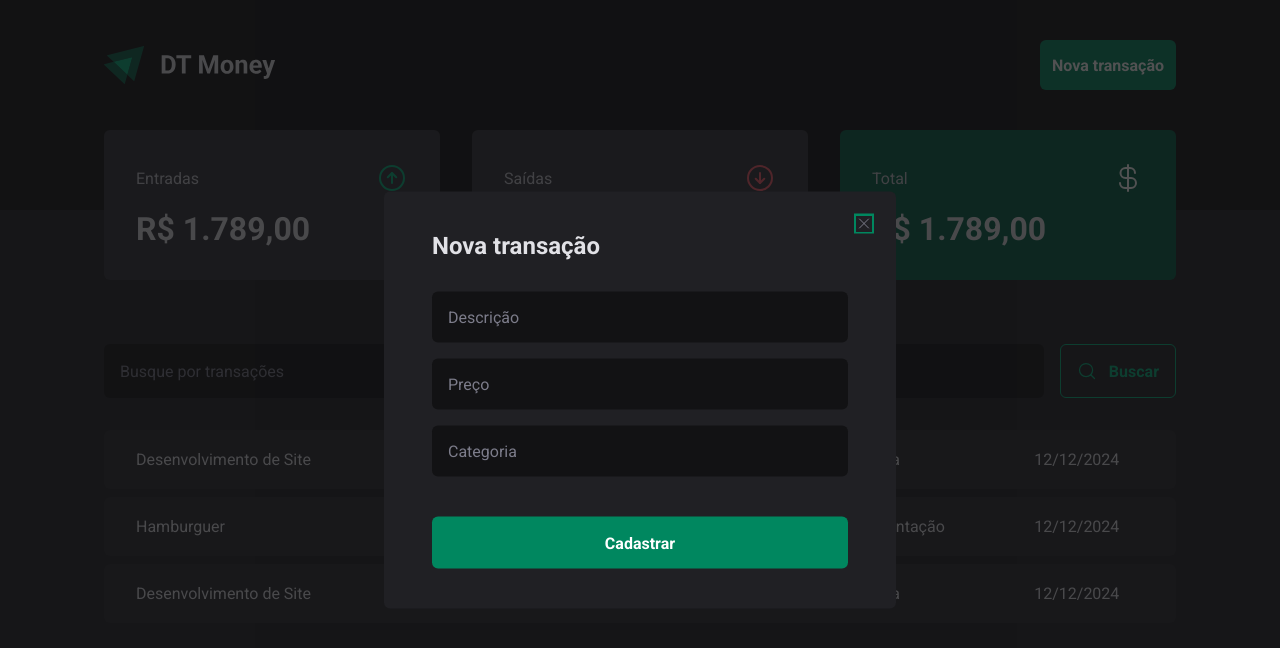
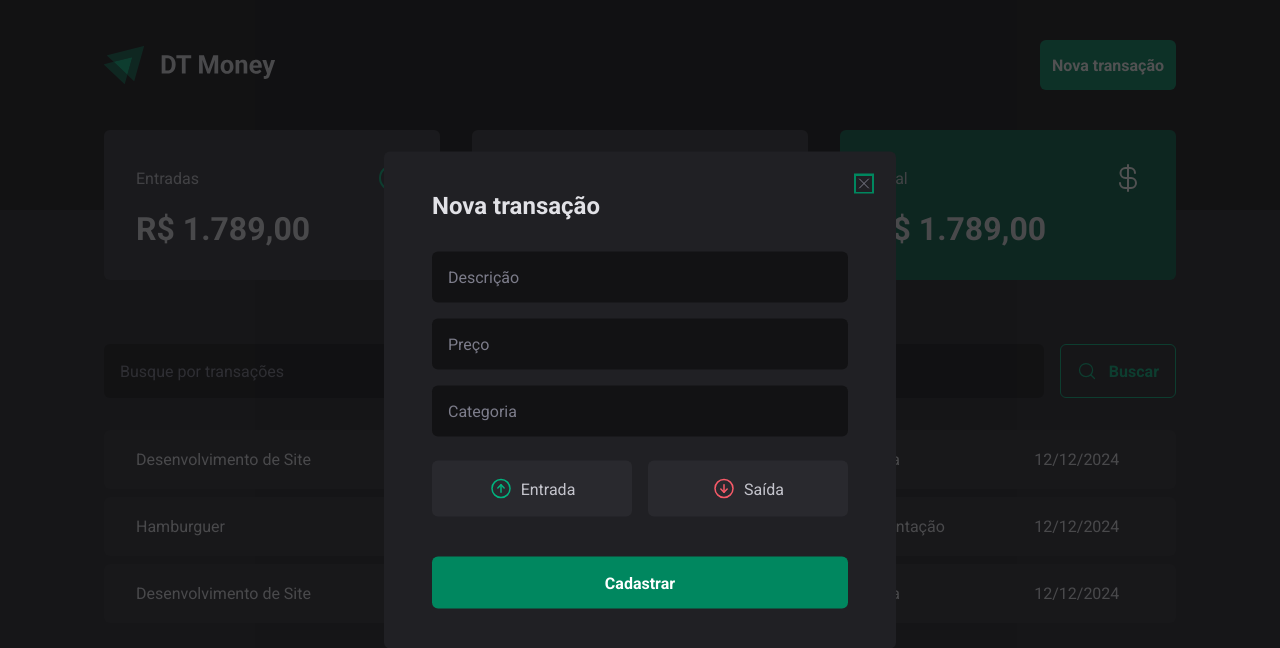
Before and after one commit to EmanuelQuintino/DT-Money-Ignite, a React (Vite) app: page / in a window 1280 px wide. Both pictures are taken after a click on the button "Nova transação". Shown: the top 648 px of the page. Built offline with nearby package versions, Linux system fonts and the light colour scheme.

Commit message:
add button radio income and outcome

```diff
--- a/package.json
+++ b/package.json
@@ -11,6 +11,7 @@
   },
   "dependencies": {
     "@radix-ui/react-dialog": "^1.1.1",
+    "@radix-ui/react-radio-group": "^1.2.0",
     "phosphor-react": "^1.4.1",
     "react": "^18.3.1",
     "react-dom": "^18.3.1",
--- a/src/components/NewTransactionModal/index.tsx
+++ b/src/components/NewTransactionModal/index.tsx
@@ -1,6 +1,12 @@
 import * as Dialog from "@radix-ui/react-dialog";
-import { ButtonClose, NewTransactionModalContainer, OverlayStyled } from "./style";
-import { X } from "phosphor-react";
+import {
+  ButtonClose,
+  NewTransactionModalContainer,
+  OverlayStyled,
+  TransactionType,
+  TransactionTypeButton,
+} from "./style";
+import { ArrowCircleDown, ArrowCircleUp, X } from "phosphor-react";
 
 export function NewTransactionModal() {
   return (
@@ -18,6 +24,18 @@ export function NewTransactionModal() {
           <input type="number" placeholder="Preço" required />
           <input type="text" placeholder="Categoria" required />
 
+          <TransactionType>
+            <TransactionTypeButton variant="income" value="income">
+              <ArrowCircleUp size={24} />
+              Entrada
+            </TransactionTypeButton>
+
+            <TransactionTypeButton variant="outcome" value="outcome">
+              <ArrowCircleDown size={24} />
+              Saída
+            </TransactionTypeButton>
+          </TransactionType>
+
           <button type="submit">Cadastrar</button>
         </form>
       </NewTransactionModalContainer>
--- a/src/components/NewTransactionModal/style.ts
+++ b/src/components/NewTransactionModal/style.ts
@@ -1,4 +1,5 @@
 import * as Dialog from "@radix-ui/react-dialog";
+import * as RadioGroup from "@radix-ui/react-radio-group";
 import styled from "styled-components";
 
 export const OverlayStyled = styled(Dialog.Overlay)`
@@ -64,3 +65,47 @@ export const ButtonClose = styled(Dialog.Close)`
   cursor: pointer;
   color: ${({ theme }) => theme["gray-500"]};
 `;
+
+export const TransactionType = styled(RadioGroup.Root)`
+  display: grid;
+  grid-template-columns: repeat(2, 1fr);
+  gap: 1.6rem;
+  margin-top: 0.8rem;
+`;
+
+type TransactionTypeButtonProps = {
+  variant: "income" | "outcome";
+};
+
+export const TransactionTypeButton = styled(RadioGroup.Item)<TransactionTypeButtonProps>`
+  background: ${({ theme }) => theme["gray-700"]};
+  padding: 1.6rem;
+  display: flex;
+  align-items: center;
+  justify-content: center;
+  gap: 0.8rem;
+  border: 0;
+  border-radius: 0.6rem;
+  cursor: pointer;
+  color: ${({ theme }) => theme["gray-300"]};
+
+  & svg {
+    color: ${({ variant, theme }) =>
+      variant == "income" ? theme["green-300"] : theme["red-300"]};
+  }
+
+  &[data-state="checked"] {
+    color: ${({ theme }) => theme["white"]};
+    background: ${({ variant, theme }) =>
+      variant == "income" ? theme["green-500"] : theme["red-500"]};
+
+    svg {
+      color: ${({ theme }) => theme["white"]};
+    }
+  }
+
+  &[data-state="unchecked"]:hover {
+    background: ${({ theme }) => theme["gray-600"]};
+    transition: background 200ms;
+  }
+`;
```
Also changed, not shown: 1 other file (tests, documents, lock files or other folders).
